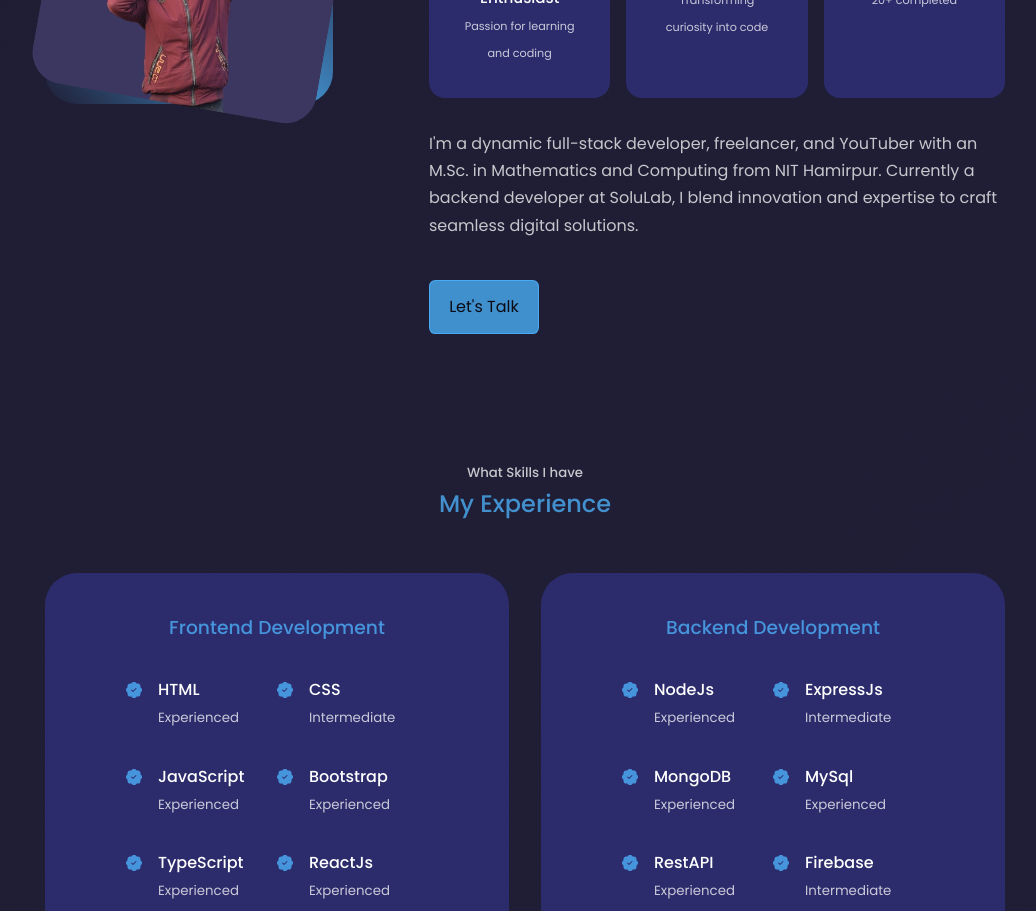
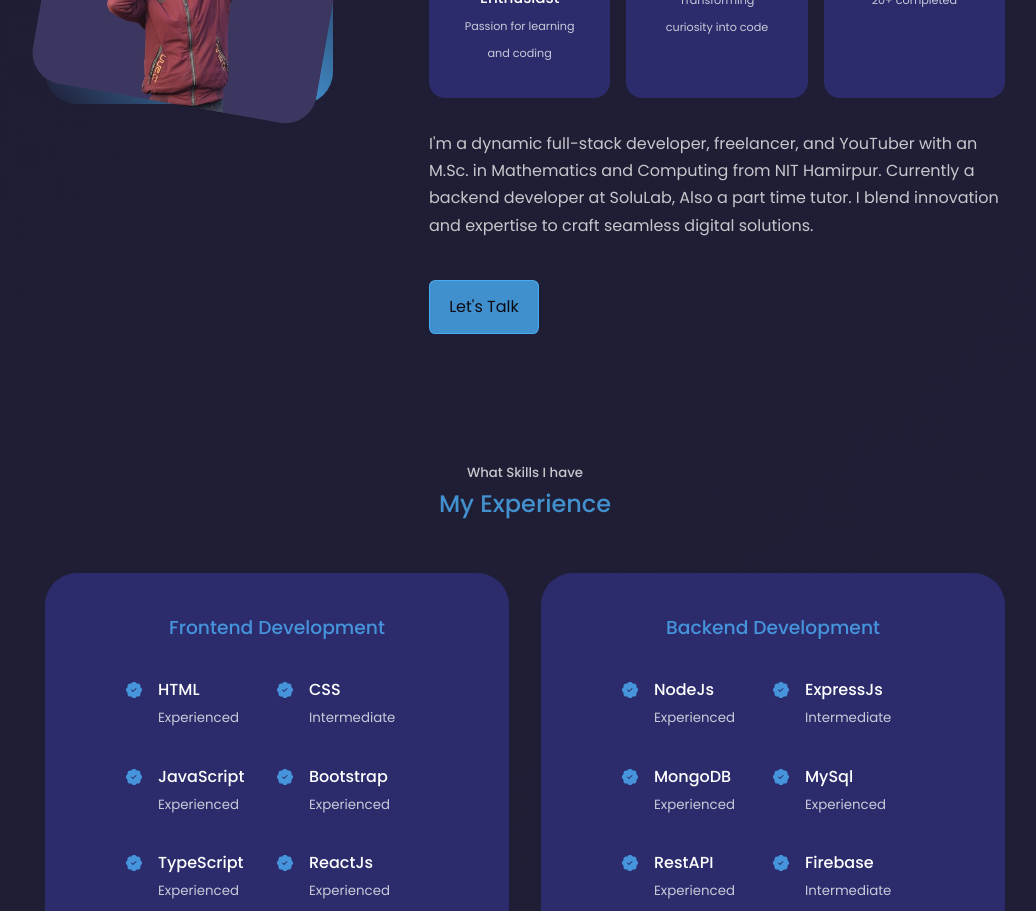
Before and after one commit to razmishra/portfolio, a React (Create React App) app: page / in a window 1280 px wide. Shown: the part 1320-2231 px from the top of the page, without its empty margins (115-1151 px from the left). Built offline with nearby package versions, Linux system fonts and the light colour scheme.

Commit message:
update about section

```diff
--- a/src/Components/About/About.jsx
+++ b/src/Components/About/About.jsx
@@ -41,7 +41,7 @@ const About = () => {
           <p>
             I'm a dynamic full-stack developer, freelancer, and YouTuber with an
             M.Sc. in Mathematics and Computing from NIT Hamirpur. Currently a
-            backend developer at SoluLab, I blend innovation and expertise to
+            backend developer at SoluLab, Also a part time tutor. I blend innovation and expertise to
             craft seamless digital solutions.
           </p>
           <Link to="contact" className="btn btn-primary">
```
